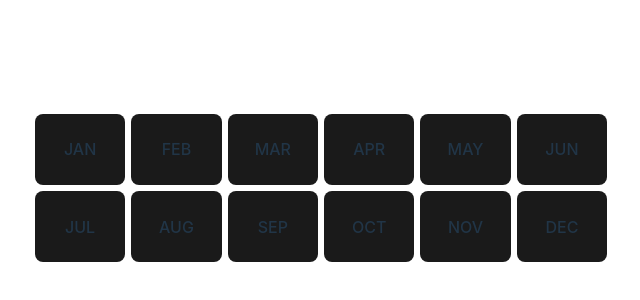
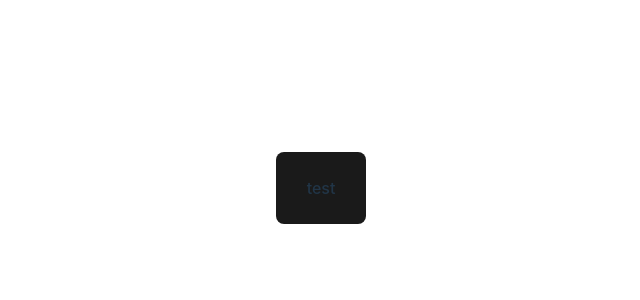
Before and after one commit to m44rten1/date-puzzle-solver, a React (Vite) app: page / in a window 1280 px wide. Shown: the part 212-512 px from the top of the page, without its empty margins (319-959 px from the left). Built offline with nearby package versions, Linux system fonts and the light colour scheme.

Commit message:
✨ Add fields structure

```diff
--- a/src/Board.tsx
+++ b/src/Board.tsx
@@ -1,22 +1,34 @@
 import Tile from "./Tile";
 
-const months = [
-  ["JAN", "FEB", "MAR", "APR", "MAY", "JUN"],
-  ["JUL", "AUG", "SEP", "OCT", "NOV", "DEC"]
+interface Field {
+  position: { x: number; y: number };
+  label: string;
+}
+
+const fields: Field[] = [
+  { position: { x: 0, y: 0 }, label: "JAN" },
+  { position: { x: 0, y: 1 }, label: "FEB" },
+  { position: { x: 0, y: 2 }, label: "MAR" },
+  { position: { x: 0, y: 3 }, label: "APR" },
+  { position: { x: 0, y: 4 }, label: "MAY" },
+  { position: { x: 0, y: 5 }, label: "JUN" },
+  { position: { x: 1, y: 0 }, label: "JUL" },
+  { position: { x: 1, y: 1 }, label: "AUG" },
+  { position: { x: 1, y: 2 }, label: "SEP" },
+  { position: { x: 1, y: 3 }, label: "OCT" },
+  { position: { x: 1, y: 4 }, label: "NOV" },
+  { position: { x: 1, y: 5 }, label: "DEC" },
 ];
+
+const rowCount = Math.max(...fields.map((field) => field.position.x)) + 1;
+const columnCount = Math.max(...fields.map((field) => field.position.y)) + 1;
+
+console.log({ rowCount, columnCount });
 
 export default () => {
   return (
     <div>
-      {months.map((row) => {
-        return (
-          <div>
-            {row.map((month) => {
-              return <Tile label={month} />;
-            })}
-          </div>
-        );
-      })}
+      <Tile label={"test"} />
     </div>
   );
 };
```
